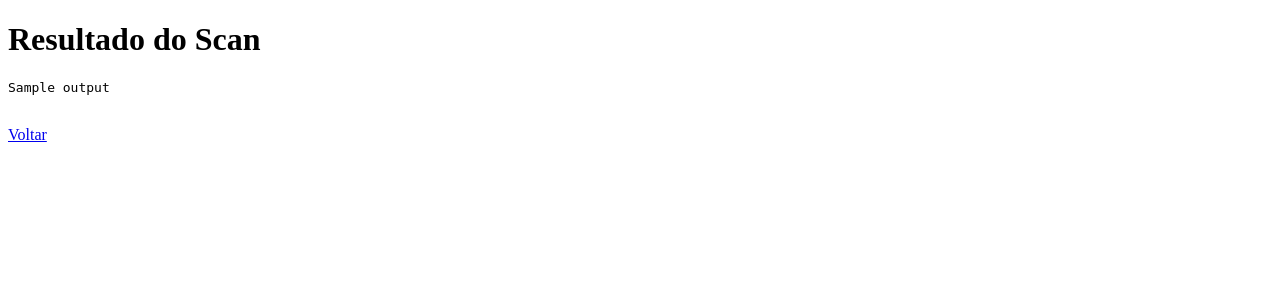
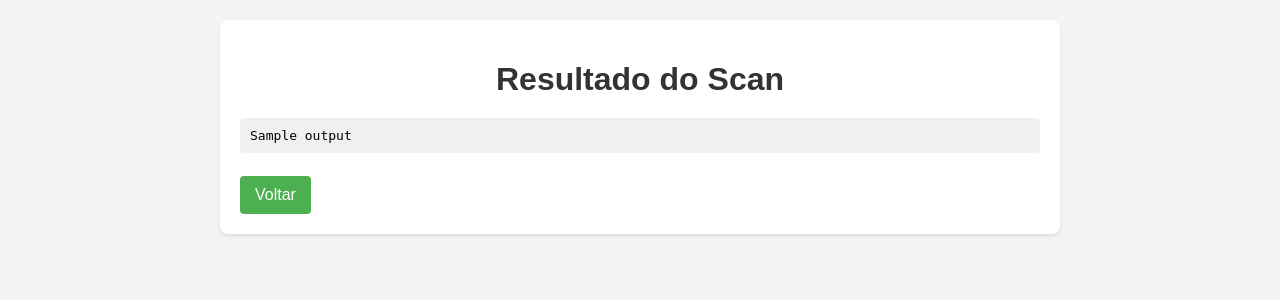
Before and after one commit to dennislopes/spyPi, a Flask app: template templates/nmap_enum_output.html in a window 1280 px wide. Shown: the top 300 px of the page. Run offline with Flask 3, Linux system fonts and the light colour scheme; the template is opened without the code that fills it: most values are stand-ins (such as "Sample title", 1, 10 or a date in 2020).

Commit message:
Refactoring

```diff
--- a/templates/nmap_enum_output.html
+++ b/templates/nmap_enum_output.html
@@ -2,11 +2,62 @@
 <html>
 <head>
     <title>Resultado do Scan</title>
+    <style>
+        body {
+            font-family: Arial, sans-serif;
+            margin: 0;
+            background-color: #f4f4f4;
+            display: flex;
+            flex-direction: column;
+            align-items: center;
+            min-height: 100vh;
+        }
+        .container {
+            background-color: #fff;
+            border-radius: 8px;
+            box-shadow: 0 2px 4px rgba(0, 0, 0, 0.1);
+            padding: 20px;
+            width: 80%;
+            max-width: 800px;
+            margin-top: 20px;
+        }
+        h1 {
+            text-align: center;
+            color: #333;
+            margin-bottom: 20px;
+        }
+        pre {
+            background-color: #f0f0f0;
+            padding: 10px;
+            border-radius: 4px;
+            overflow-x: auto;
+            white-space: pre-wrap;
+            word-wrap: break-word;
+        }
+        a {
+            background-color: #4CAF50; /* Verde */
+            color: white;
+            padding: 10px 15px;
+            border: none;
+            border-radius: 4px;
+            cursor: pointer;
+            text-decoration: none;
+            margin-top: 10px;
+            display: inline-block;
+        }
+        a:hover {
+            background-color: #45a049;
+        }
+        br {
+            display: none; /* Remover quebras de linha padrão */
+        }
+    </style>
 </head>
 <body>
-    <h1>Resultado do Scan</h1>
-    <pre>{{ output }}</pre>
-    <br>
-    <a href="/opcao5">Voltar</a>
+    <div class="container">
+        <h1>Resultado do Scan</h1>
+        <pre>{{ output }}</pre>
+        <a href="/opcao5">Voltar</a>
+    </div>
 </body>
 </html>
```
